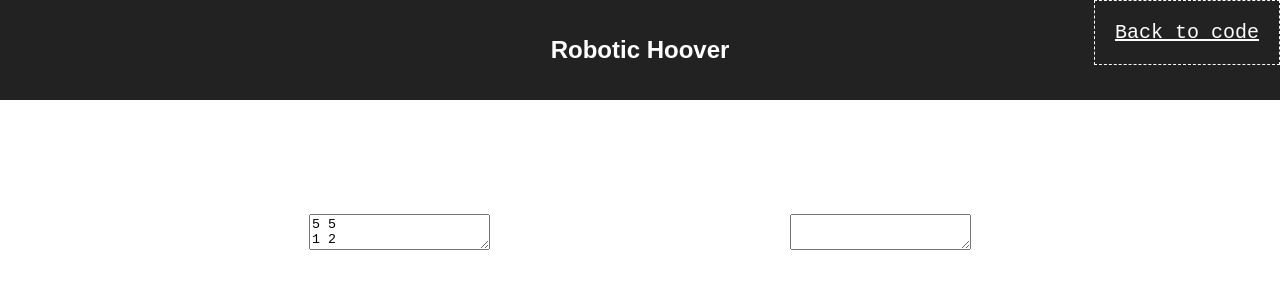
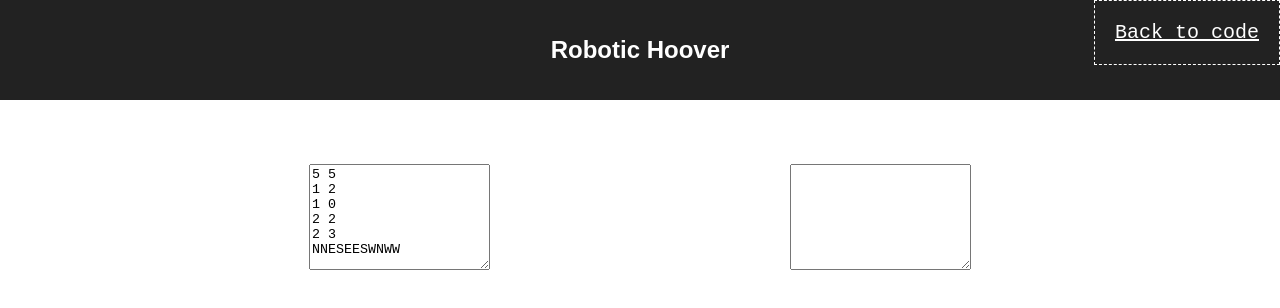
Before and after one commit to gixo/robotic-hoover-react, a React (Create React App) app: page / in a window 1280 px wide. Shown: the top 308 px of the page. Built offline with nearby package versions, Linux system fonts and the light colour scheme.

Commit message:
Binding onchange textarea event to update action

```diff
--- a/src/actions/ActionCreators.js
+++ b/src/actions/ActionCreators.js
@@ -11,3 +11,8 @@ export const receiveInputFileAction = (inputTextValue, roomConfig) => ({
   roomConfig,
   inputTextValue
 });
+
+export const inputTextAreaUpdated = newInputTextValue => ({
+  type: types.INPUT_TEXT_AREA_UPDATED,
+  newInputTextValue
+});
--- a/src/actions/ActionTypes.js
+++ b/src/actions/ActionTypes.js
@@ -5,3 +5,4 @@ export const INVALIDATE_INPUT = "INVALIDATE_INPUT";
 export const INVALIDATE_SUBREDDIT = "INVALIDATE_SUBREDDIT";
 export const REQUEST_POSTS = "REQUEST_POSTS";
 export const RECEIVE_POSTS = "RECEIVE_POSTS";
+export const INPUT_TEXT_AREA_UPDATED = "INPUT_TEXT_AREA_UPDATED";
--- a/src/containers/App.css
+++ b/src/containers/App.css
@@ -12,6 +12,10 @@
   font-size: 1.5em;
 }
 
+.app-content {
+  margin-top: 20px;
+}
+
 #back-to-code {
   position: absolute;
   top: 0;
@@ -24,3 +28,7 @@
 
   color: inherit;
 }
+
+.app-content textarea {
+  height: 100px;
+}
--- a/src/containers/App.js
+++ b/src/containers/App.js
@@ -7,6 +7,7 @@ import { fetchPosts } from "../api/input";
 import PropTypes from "prop-types";
 
 import "./App.css";
+import { inputTextAreaUpdated } from "../actions/ActionCreators";
 
 class App extends Component {
   static propTypes = {
@@ -20,8 +21,8 @@ class App extends Component {
     dispatch(fetchPosts(inputFileName));
   }
 
-  onInputTextChange = e => {
-    debugger;
+  onInputTextChange = event => {
+    this.props.dispatch(inputTextAreaUpdated(event.target.value));
   };
 
   render() {
@@ -42,7 +43,7 @@ class App extends Component {
           <RoomSpec
             inputTextValue={inputTextValue}
             disabled={isFetching}
-            onChange={this.onInputTextChange}
+            onChange={event => this.onInputTextChange(event)}
           />
           <RoomViz />
           <ResultOutput />
--- a/src/reducers/reducers.js
+++ b/src/reducers/reducers.js
@@ -22,6 +22,11 @@ const roomConfiguration = (
         dirtPatches: action.roomConfig.dirtPatches,
         isFetching: false
       };
+    case types.INPUT_TEXT_AREA_UPDATED:
+      return {
+        ...state,
+        inputTextValue: action.newInputTextValue
+      };
     default:
       return state;
   }
```
